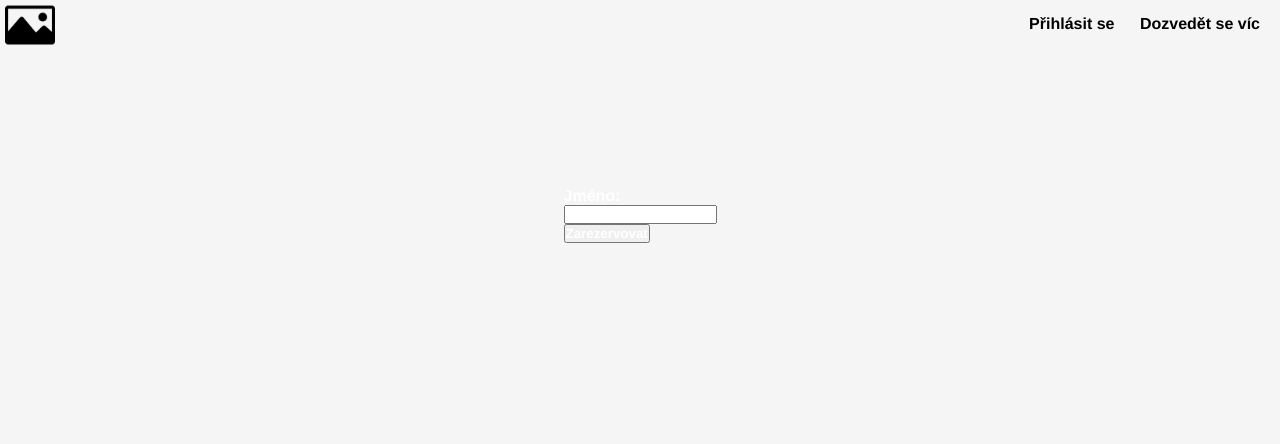
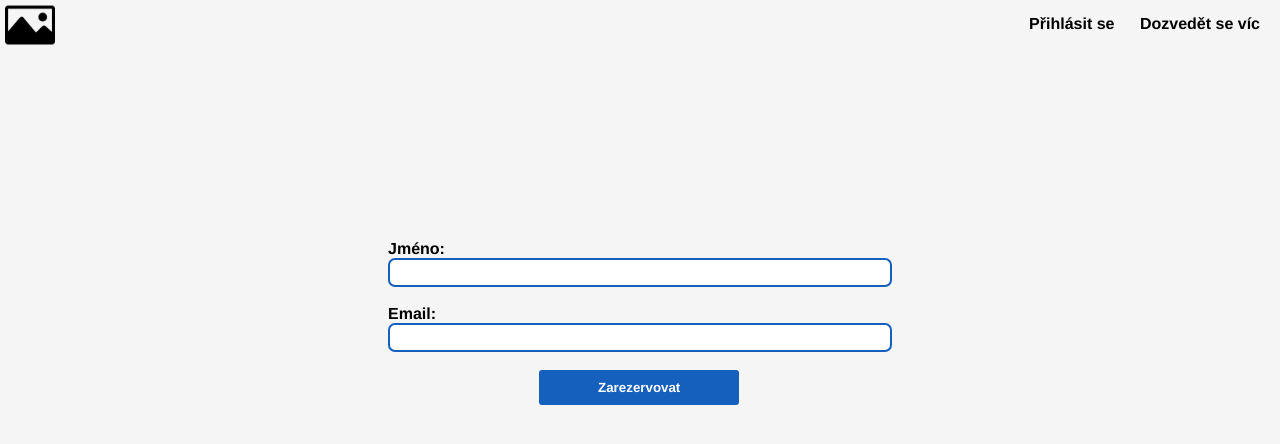
Before and after one commit to icycoba/ITU21, a website: page html/reserveForm.html in a window 1280 px wide. Drawn offline with Linux system fonts and the light colour scheme.

Commit message:
reserveForm done

```diff
--- a/css/reserveForm.css
+++ b/css/reserveForm.css
@@ -6,12 +6,49 @@
 
 .submitForm{
     display: grid;
-    grid-template-rows: repeat(5, 1fr);
+    grid-template-rows: repeat(2, 1fr);
     grid-template-columns: repeat(5, 1fr);
 }
 
 .submitForm form{
-    grid-row: 3;
+    grid-row: 2;
     grid-column: 3;
     justify-self: center;
 }
+
+#nameIn{
+    width: 500px;
+    height: 25px;
+    outline-color: #1560BD;
+    border-style: solid;
+    border-color: #1560BD;
+    border-radius: 7px;
+}
+
+#emailIn{
+    width: 500px;
+    height: 25px;
+    outline-color: #1560BD;
+    border-style: solid;
+    border-color: #1560BD;
+    border-radius: 7px;
+}
+
+.submitForm input:focus, textarea:focus{
+    color:black;
+    text-indent: 6px;
+}
+
+.submitForm label{
+    color: black;
+}
+
+#submit{
+    background-color: #1560bd;
+    width: 200px;
+    height: 35px;
+    border-radius: 3px;
+    border: none;
+    cursor: pointer;
+    margin-left: 30%;
+}
--- a/html/reserveForm.html
+++ b/html/reserveForm.html
@@ -16,9 +16,11 @@
             </div>
             <div class="submitForm">
                 <form>
-                    <label for="name">Jméno:</label><br>
-                    <input type="text" id="nameIn" name="nameIn"><br>
-                    <input type="submit" value="Zarezervovat">
+                    <label for="nameIn">Jméno:</label>
+                    <input type="text" id="nameIn" name="nameIn"><br><br>
+                    <label for="email">Email:</label>
+                    <input type="text" id="emailIn" name="emailIn"><br><br>
+                    <input type="submit" value="Zarezervovat" id="submit">
                 </form>
             </div>
         </div>
```
